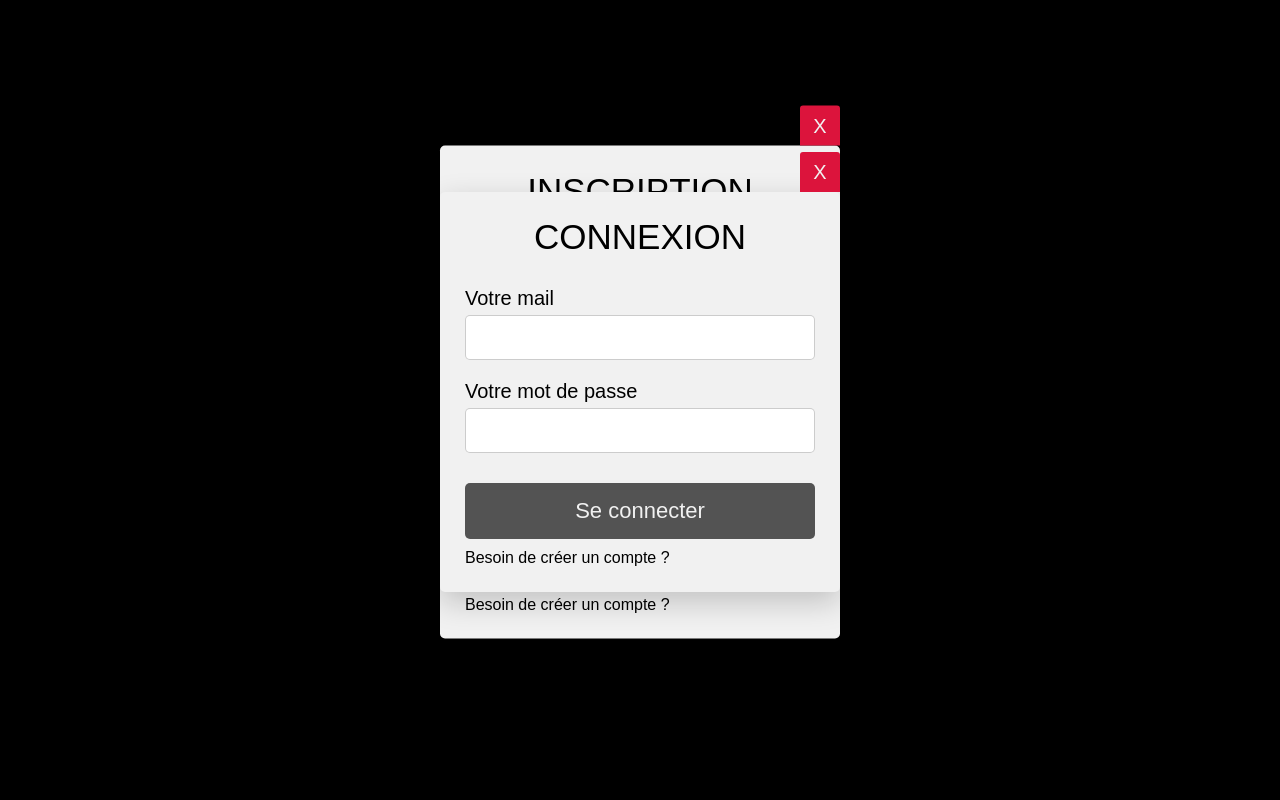
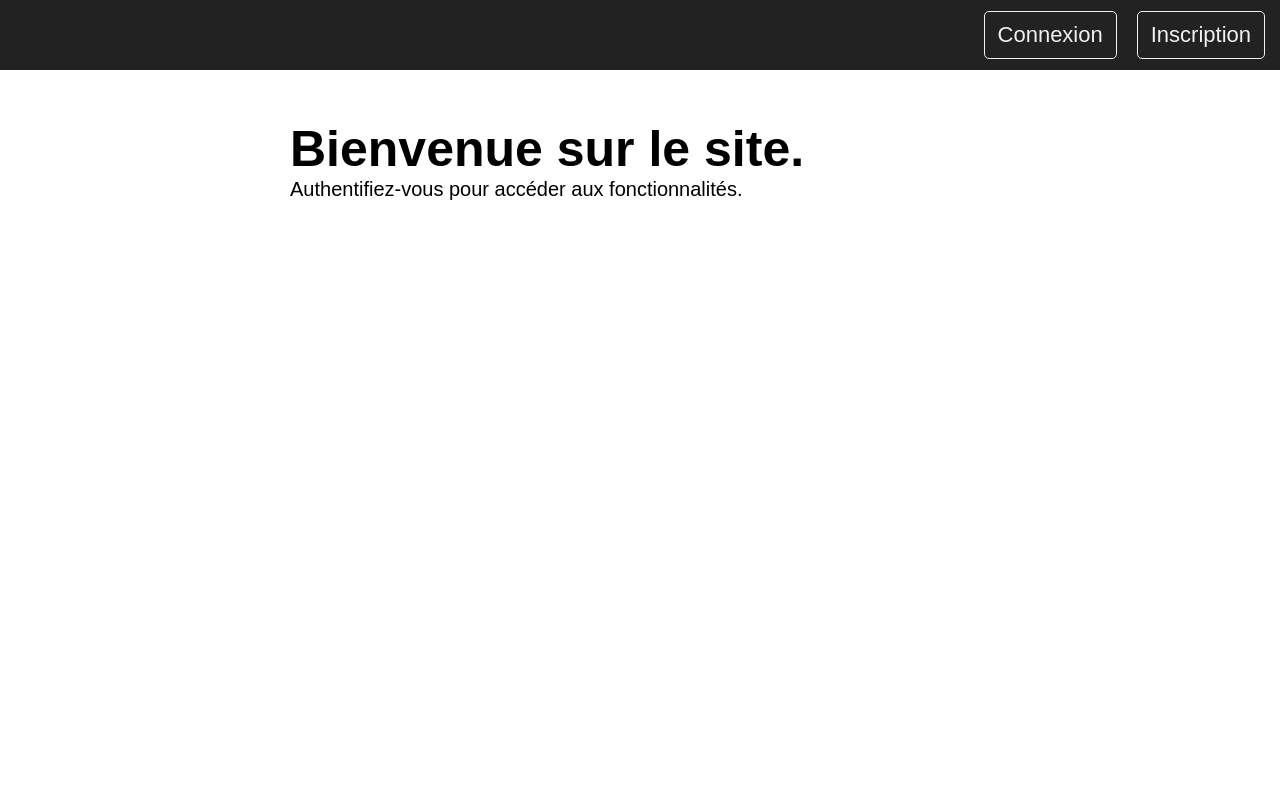
Before and after one commit to s3chs/Auth-react, a React (Create React App) app: page / in a window 1280 px wide. Shown: the top 800 px of the page. Built offline with nearby package versions, Linux system fonts and the light colour scheme.

Commit message:
redux reducers and modals toggle working

```diff
--- a/src/App.js
+++ b/src/App.js
@@ -1,4 +1,3 @@
-import SignIn from "./Components/AuthForm/SignIn";
 import Home from "./Pages/Home/Home";
 
 function App() {
--- a/src/Components/AuthForm/SignIn.js
+++ b/src/Components/AuthForm/SignIn.js
@@ -1,10 +1,21 @@
 import React, { useState, useRef } from "react";
 import "./AuthForm.css";
+import { useSelector, useDispatch } from "react-redux";
 
 export default function SignIn() {
+  const showModal = useSelector((state) => state);
+
+  const dispatch = useDispatch();
+
+  const closeModal = () => {
+    dispatch({
+      type: "CLOSEMODAL",
+    });
+  };
+
   return (
-    <div className="global-modal">
-      <div className="overlay"></div>
+    <div className={showModal.showSignIn ? "global-modal" : "hide-modal"}>
+      <div onClick={closeModal} className="overlay"></div>
 
       <div className="container-modal">
         <form className="form-auth">
@@ -16,7 +27,9 @@ export default function SignIn() {
 
           <button className="btn-sign">Se connecter</button>
         </form>
-        <button className="btn-close">X</button>
+        <button onClick={closeModal} className="btn-close">
+          X
+        </button>
         <p className="bottom-help-txt">Besoin de créer un compte ? </p>
       </div>
     </div>
--- a/src/Components/AuthForm/SignUp.js
+++ b/src/Components/AuthForm/SignUp.js
@@ -1,10 +1,21 @@
 import React, { useState, useRef } from "react";
+import { useSelector, useDispatch } from "react-redux";
 import "./AuthForm.css";
 
 export default function SignUp() {
+  const showModal = useSelector((state) => state);
+
+  const dispatch = useDispatch();
+
+  const closeModal = () => {
+    dispatch({
+      type: "CLOSEMODAL",
+    });
+  };
+
   return (
-    <div className="global-modal">
-      <div className="overlay"></div>
+    <div className={showModal.showSignUp ? "global-modal" : "hide-modal"}>
+      <div onClick={closeModal} className="overlay"></div>
 
       <div className="container-modal">
         <form className="form-auth">
@@ -18,7 +29,9 @@ export default function SignUp() {
 
           <button className="btn-sign">S'inscrire</button>
         </form>
-        <button className="btn-close">X</button>
+        <button className="btn-close" onClick={closeModal}>
+          X
+        </button>
         <p className="bottom-help-txt">Besoin de créer un compte ? </p>
       </div>
     </div>
--- a/src/Components/Navbar/Navbar.js
+++ b/src/Components/Navbar/Navbar.js
@@ -1,11 +1,26 @@
 import React from "react";
 import "./Navbar.css";
+import { useDispatch } from "react-redux";
 
 export default function Navbar() {
+  const dispatch = useDispatch();
+
+  const toggleSignIn = () => {
+    dispatch({
+      type: "TOGGLEIN",
+    });
+  };
+
+  const toggleSignUp = () => {
+    dispatch({
+      type: "TOGGLEUP",
+    });
+  };
+
   return (
-    <nav className="nav">
-      <button>Connexion</button>
-      <button>Inscription</button>
+    <nav className="navbar">
+      <button onClick={toggleSignIn}>Connexion</button>
+      <button onClick={toggleSignUp}>Inscription</button>
     </nav>
   );
 }
--- a/src/Pages/Home/Home.js
+++ b/src/Pages/Home/Home.js
@@ -1,8 +1,8 @@
-import React from "react";
-import SignUp from "../../Components/AuthForm/SignUp";
-import SignIn from "../../Components/AuthForm/SignIn";
-import Navbar from "../../Components/Navbar/Navbar";
-import "./Home.css";
+import React from 'react'
+import SignUp from '../../Components/AuthForm/SignUp'
+import SignIn from '../../Components/AuthForm/SignIn'
+import Navbar from '../../Components/Navbar/Navbar'
+import "./Home.css"
 
 export default function Home() {
     return (
@@ -10,10 +10,10 @@ export default function Home() {
             <Navbar />
             <div className="content-container">
                 <h1>Bienvenue sur le site.</h1>
-        <p>Authentifiez-vous pour accèder aux fonctionnalités</p>
+                <p>Authentifiez-vous pour accéder aux fonctionnalités.</p>
             </div>
             <SignUp />
             <SignIn />
         </div>
-  );
+    )
 }
--- /dev/null
+++ b/src/Reducers/modalsReducer.js
@@ -0,0 +1,46 @@
+/* eslint-disable default-case */
+const initialState = {
+  showSignIn: false,
+  showSignUp: false,
+};
+
+export default function modalsReducer(state = initialState, action) {
+  switch (action.type) {
+    case "TOGGLEIN":
+      if (state.showSignIn) {
+        return {
+          ...state,
+          showSignIn: false,
+          showSignUp: false,
+        };
+      } else {
+        return {
+          ...state,
+          showSignIn: true,
+          showSignUp: false,
+        };
+      }
+    case "TOGGLEUP":
+      if (state.showSignUp) {
+        return {
+          ...state,
+          showSignIn: false,
+          showSignUp: false,
+        };
+      } else {
+        return {
+          ...state,
+          showSignIn: false,
+          showSignUp: true,
+        };
+      }
+    case "CLOSEMODAL":
+      return {
+        ...state,
+        showSignIn: false,
+        showSignUp: false,
+      };
+    default:
+      return state;
+  }
+}
--- a/src/index.js
+++ b/src/index.js
@@ -2,12 +2,19 @@ import React from "react";
 import ReactDOM from "react-dom";
 import "./index.css";
 import App from "./App";
+import { createStore } from "redux";
+import { Provider } from "react-redux";
+import modalsReducer from './Reducers/modalsReducer'
+
+const store = createStore(modalsReducer);
 
 ReactDOM.render(
-
+  <Provider store={store}>
     <React.StrictMode>
       <App />
-    </React.StrictMode>,
+    </React.StrictMode>
+    ,
+  </Provider>,
 
   document.getElementById("root")
 );
```
Lines whose indentation alone changed are shown as unchanged.
